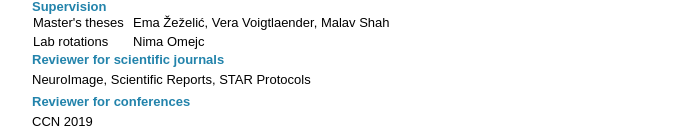
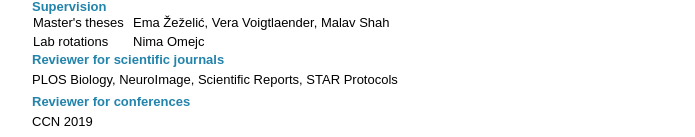
Before and after one commit to floriansandhaeger/floriansandhaeger.github.io, a plain HTML site: page index.html in a window 1280 px wide. Shown: the part 951-1088 px from the top of the page, without its empty margins (292-987 px from the left). Drawn offline with Linux system fonts and the light colour scheme.

Commit message:
add plos biology review

```diff
--- a/index.html
+++ b/index.html
@@ -209,7 +209,7 @@ a:active {
        </table>
 
        <h3>Reviewer for scientific journals</h3>
-       <p>NeuroImage, Scientific Reports, STAR Protocols</p>
+       <p>PLOS Biology, NeuroImage, Scientific Reports, STAR Protocols</p>
        <h3>Reviewer for conferences</h3>
        <p>CCN 2019</p>
 
```
